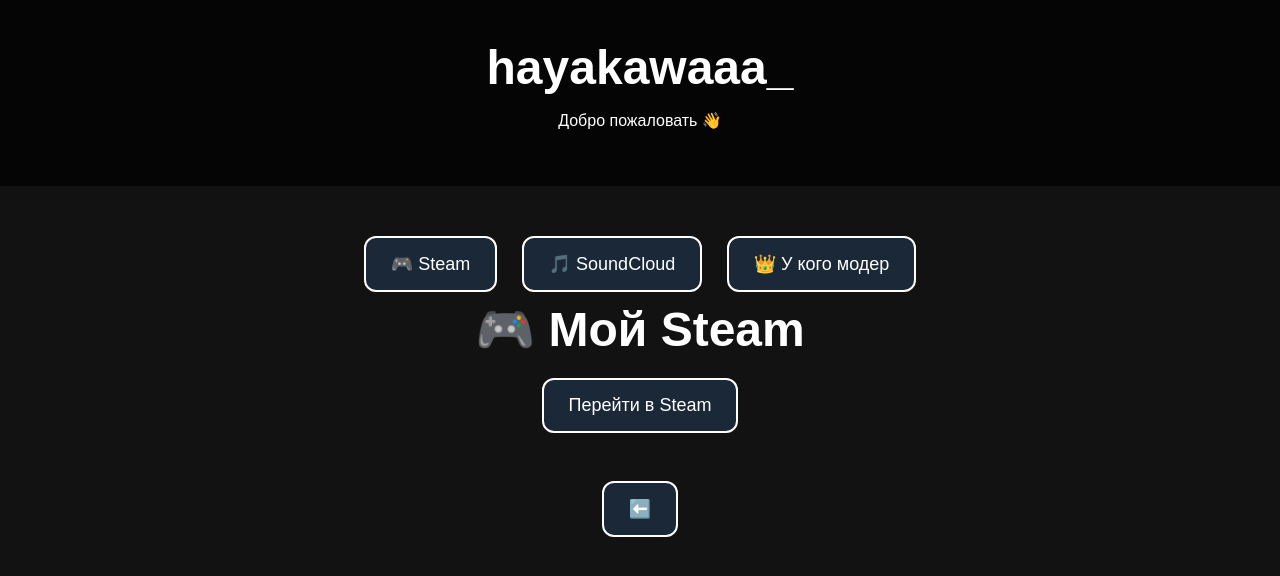
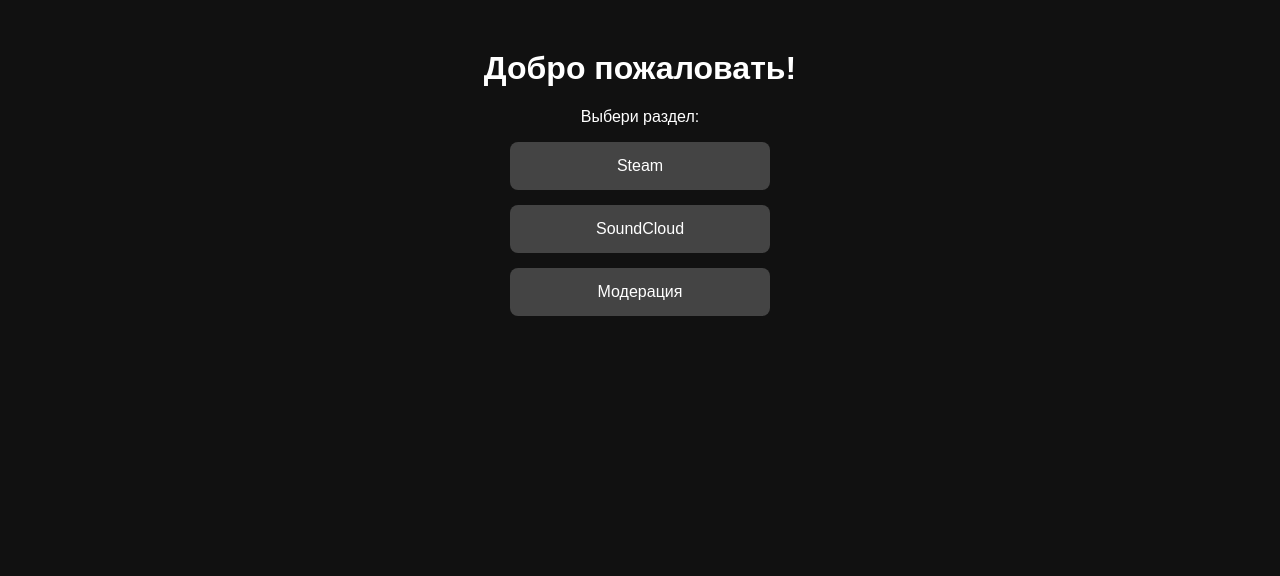
Before and after one commit to artyomkarapetyan12345-cmd/site, a plain HTML site: page index.html in a window 1280 px wide. Drawn offline with Linux system fonts and the light colour scheme.

Commit message:
Update index.html

```diff
--- a/index.html
+++ b/index.html
@@ -2,88 +2,29 @@
 <html lang="ru">
 <head>
   <meta charset="UTF-8">
-  <meta name="viewport" content="width=device-width, initial-scale=1.0">
-  <title>hayakawaaa_</title>
+  <title>Мой сайт</title>
   <style>
-    body {
-      margin: 0;
-      font-family: Arial, sans-serif;
-      background: url('img/banner.jpg') no-repeat center center fixed;
-      background-size: cover;
-      color: white;
-      text-align: center;
-    }
-    header {
-      background: rgba(0,0,0,0.7);
-      padding: 40px 20px;
-    }
-    h1 {
-      font-size: 48px;
-      margin: 0;
-    }
-    nav {
-      margin-top: 30px;
-    }
+    body { font-family: Arial, sans-serif; text-align: center; background: #111; color: #fff; }
+    h1 { margin-top: 50px; }
     a {
-      display: inline-block;
-      margin: 10px;
-      padding: 15px 25px;
-      background: rgba(0,0,0,0.6);
-      border: 2px solid white;
-      border-radius: 12px;
-      color: white;
-      font-size: 18px;
+      display: block;
+      margin: 15px auto;
+      padding: 15px 30px;
+      width: 200px;
+      background: #444;
+      color: #fff;
       text-decoration: none;
+      border-radius: 8px;
       transition: 0.3s;
     }
-    a:hover {
-      background: white;
-      color: black;
-    }
+    a:hover { background: #666; }
   </style>
 </head>
 <body>
-  <header>
-    <h1>hayakawaaa_</h1>
-    <p>Добро пожаловать 👋</p>
-  </header>
-
-  <nav>
-    <a href="steam.html">🎮 Steam</a>
-    <a href="soundcloud.html">🎵 SoundCloud</a>
-    <a href="moder.html">👑 У кого модер</a>
-  </nav>
+  <h1>Добро пожаловать!</h1>
+  <p>Выбери раздел:</p>
+  <a href="steam.html">Steam</a>
+  <a href="soundcloud.html">SoundCloud</a>
+  <a href="moder.html">Модерация</a>
 </body>
-</html><!DOCTYPE html>
-<html lang="ru">
-<head>
-  <meta charset="UTF-8">
-  <meta name="viewport" content="width=device-width, initial-scale=1.0">
-  <title>Steam</title>
-  <style>
-    body {
-      font-family: Arial, sans-serif;
-      text-align: center;
-      background: #121212;
-      color: white;
-    }
-    a {
-      display: inline-block;
-      margin-top: 20px;
-      padding: 15px 25px;
-      background: #1b2838;
-      border-radius: 12px;
-      color: white;
-      text-decoration: none;
-    }
-    a:hover {
-      background: #66c0f4;
-      color: black;
-    }
-  </style>
-</head>
-<body>
-  <h1>🎮 Мой Steam</h1>
-  <a href="https://steamcommunity.com/profiles/76561199844892811/" target="_blank">Перейти в Steam</a>
-  <br><br>
-  <a href="index.html">⬅️
+</html>
```
